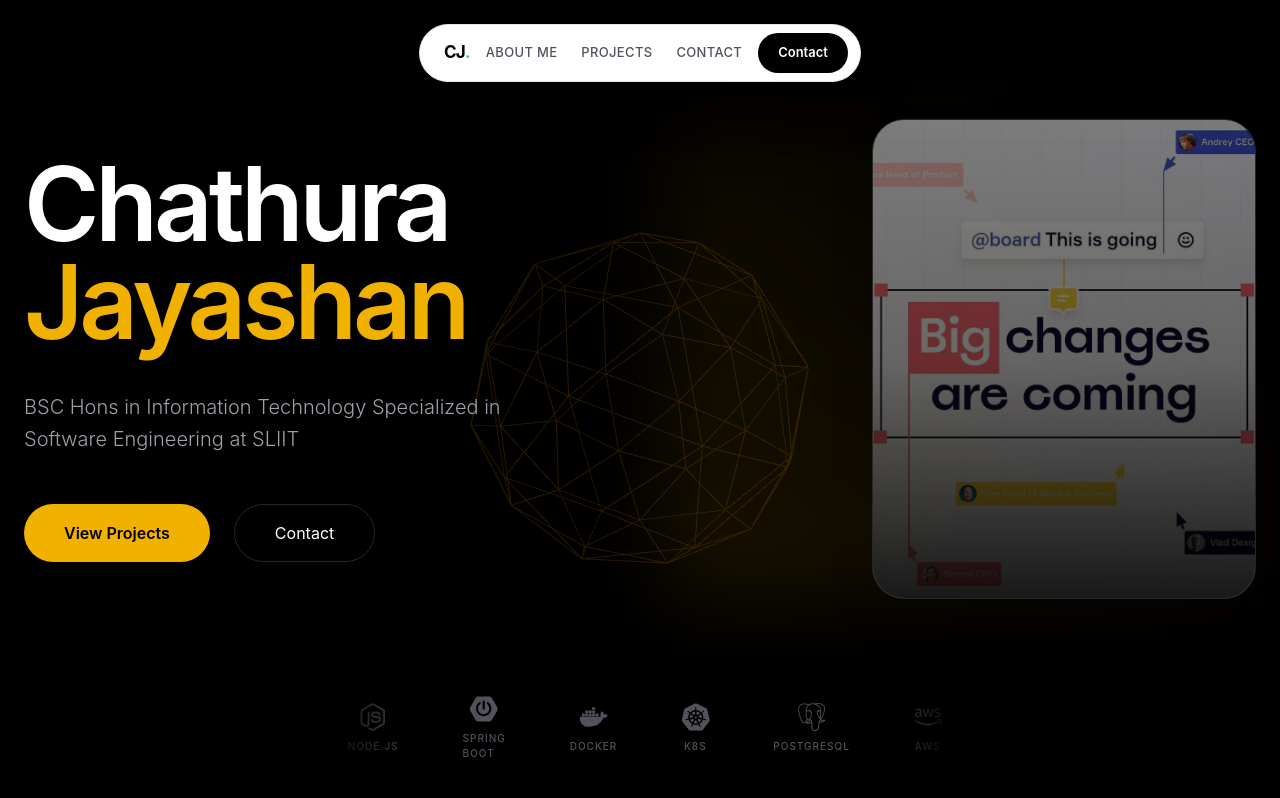
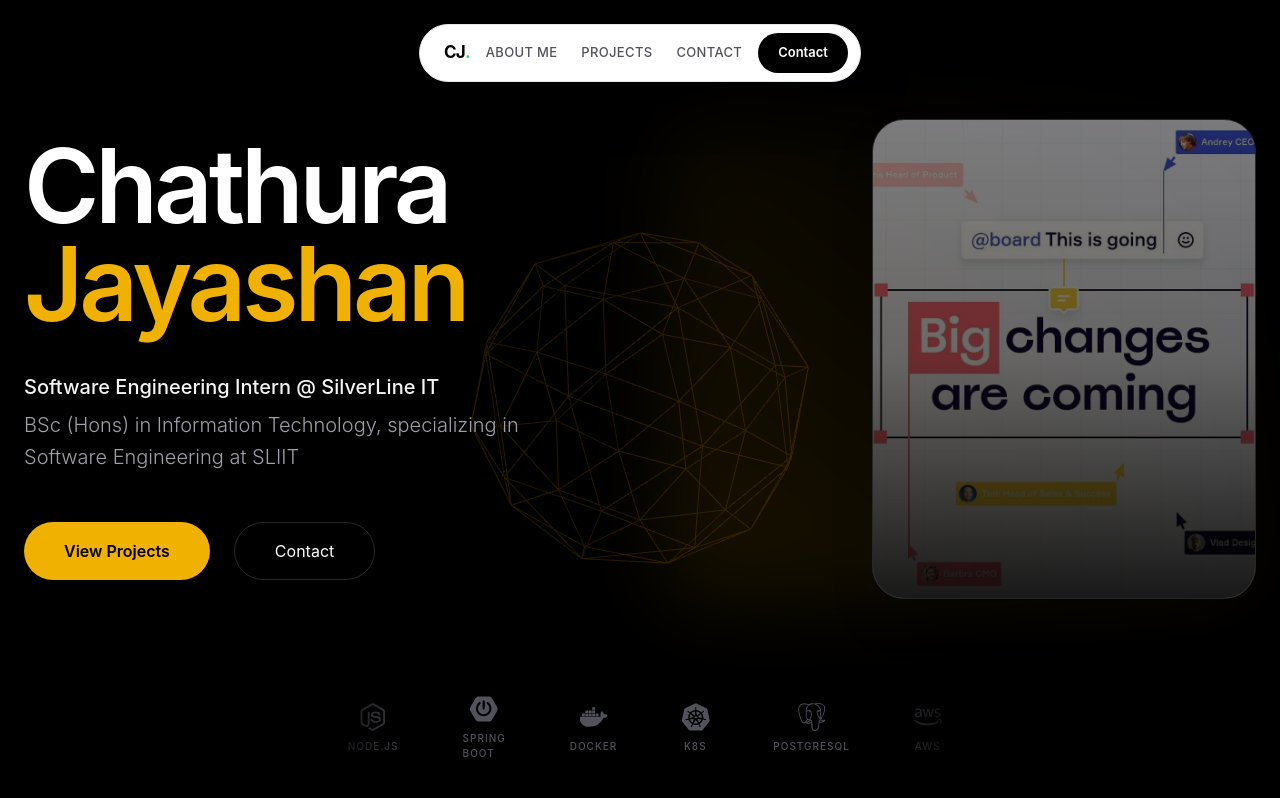
Before and after one commit to 3chathurajayashan/Portfolio, a React (Vite) app: page /home in a window 1280 px wide. Shown: the top 798 px of the page. Built offline with nearby package versions, Linux system fonts and the light colour scheme.

Commit message:
fix auto

```diff
--- a/src/Components/LandingComponent/Landing1.jsx
+++ b/src/Components/LandingComponent/Landing1.jsx
@@ -101,10 +101,16 @@ export default function Landing1() {
             <h1 className="text-[clamp(3.5rem,8vw,7rem)] font-semibold tracking-[-0.04em] leading-[0.95]">
               Chathura <br /> <span className="text-yellow-500">Jayashan</span>
             </h1>
-            <p className="mt-10 text-zinc-400 text-lg md:text-xl max-w-lg leading-relaxed font-light">
-              BSC Hons in Information Technology Specialized in Software
-              Engineering at SLIIT
-            </p>
+
+            <div className="mt-10 space-y-2">
+              <p className="text-zinc-100 text-lg md:text-xl font-medium">
+                Software Engineering Intern @ SilverLine IT
+              </p>
+              <p className="text-zinc-400 text-lg md:text-xl max-w-lg leading-relaxed font-light">
+                BSc (Hons) in Information Technology, specializing in Software
+                Engineering at SLIIT
+              </p>
+            </div>
 
             <div className="flex gap-6 mt-12">
               <button
```
